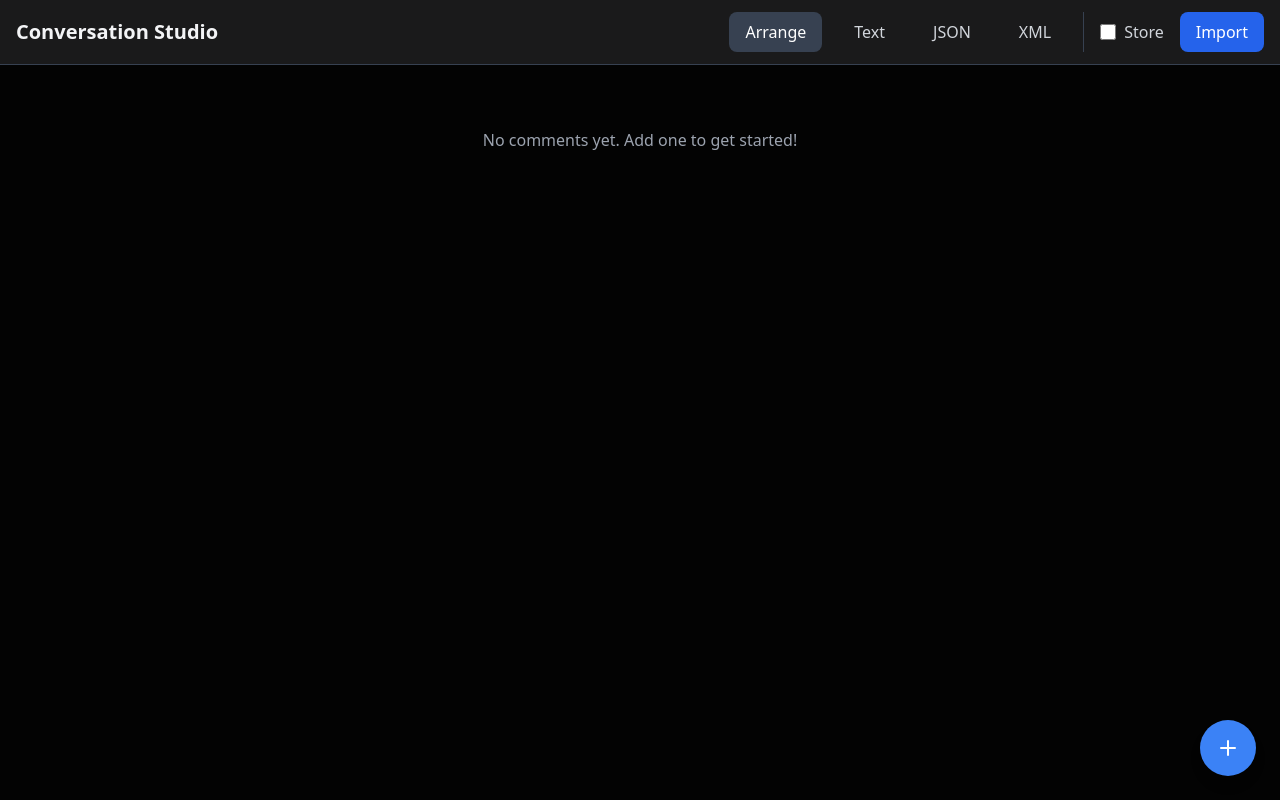
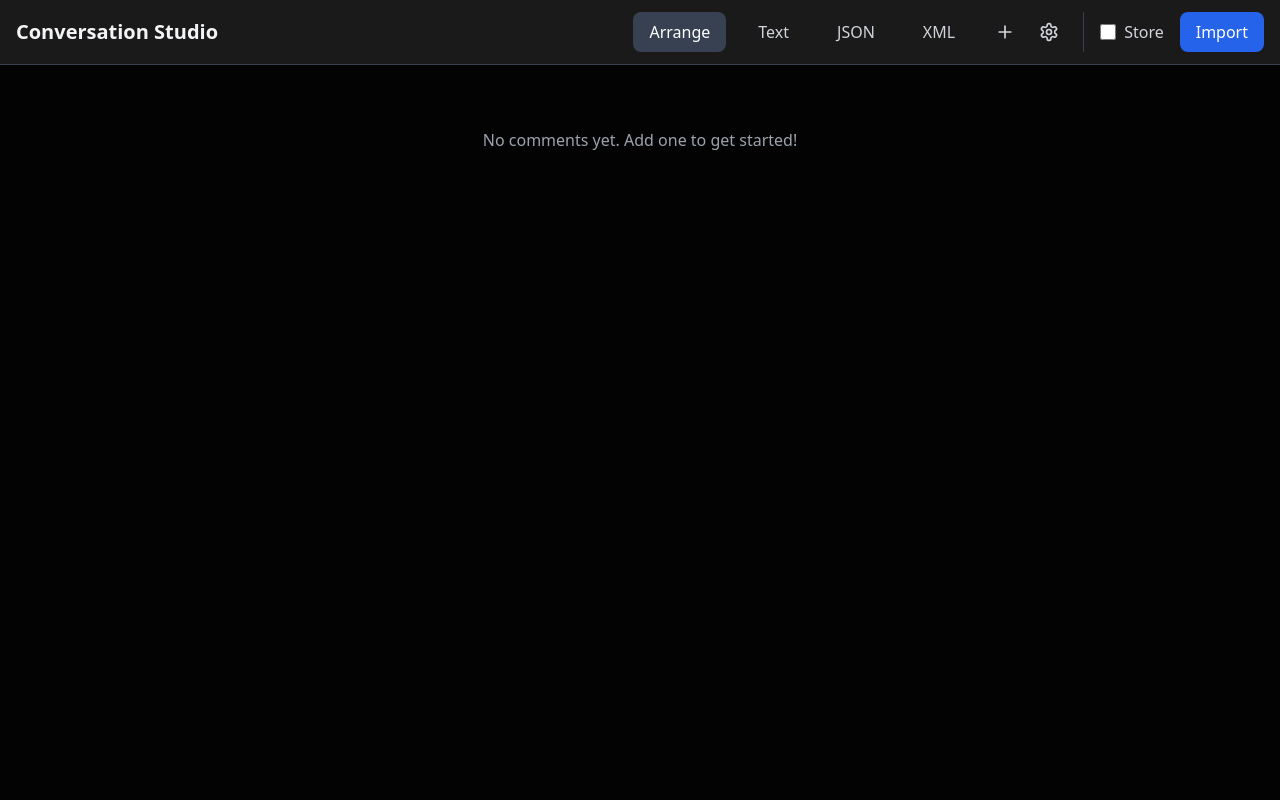
Before and after one commit to johnhenry/conversation-studio, a React (Vite) app: page / in a window 1280 px wide. Built offline with nearby package versions, Linux system fonts and the light colour scheme.

Commit message:
middle: multiple ai providers

```diff
--- a/src/App.tsx
+++ b/src/App.tsx
@@ -7,13 +7,14 @@ import React, {
 } from "react";
 import CommentTree from "./components/CommentTree";
 import CommentEditor from "./components/CommentEditor";
-import { Comment, CommentData, Attachment, ExportFormat } from "./types";
+import { Comment, CommentData, Attachment, ExportFormat, AIConfig } from "./types";
 import * as crypto from "crypto-js";
 import ExportPreview from "./components/ExportPreview";
 import { importComments } from "./utils/import";
-import { DEFAULT_USER_ID, DEFAULT_COMMENT_TYPE } from "./config";
+import { DEFAULT_USER_ID, DEFAULT_COMMENT_TYPE, DEFAULT_AI_CONFIG } from "./config";
 import Header from "./components/Header";
 import { Plus } from "lucide-react";
+import SettingsModal from "./components/SettingsModal";
 
 // Convert Comment to CommentData by removing UI-specific properties
 const stripUIProperties = (comment: Comment): CommentData => ({
@@ -44,6 +45,7 @@ function App() {
   const [attachments, setAttachments] = useState<Attachment[]>([]);
   const [draftContent, setDraftContent] = useState("");
   const [showEditor, setShowEditor] = useState(false);
+  const [showSettings, setShowSettings] = useState(false);
   const [replyToId, setReplyToId] = useState<string | undefined>();
   const [autoReplySettings, setAutoReplySettings] = useState<{
     userId?: string;
@@ -55,6 +57,7 @@ function App() {
   });
   const [isInitialized, setIsInitialized] = useState(false);
   const [selectedCommentId, setSelectedCommentId] = useState<string | undefined>();
+  const [aiConfig, setAIConfig] = useState<AIConfig>(DEFAULT_AI_CONFIG);
   const fileInputRef = useRef<HTMLInputElement>(null);
 
   // Counter for ensuring unique IDs
@@ -526,16 +529,28 @@ function App() {
     return hash.toString().substring(0, 10);
   };
 
+  const handleNewComment = useCallback(() => {
+    setShowEditor(true);
+    setReplyToId(undefined);
+  }, []);
+
+  const handleOpenSettings = useCallback(() => {
+    setShowSettings(true);
+  }, []);
+
   return (
-    <div className="min-h-screen flex flex-col">
+    <div className="min-h-screen bg-[#030303] text-gray-300">
       <Header
         activeTab={activeTab}
         setActiveTab={setActiveTab}
         storeLocally={storeLocally}
         setStoreLocally={setStoreLocally}
         onImport={handleImport}
+        onNewComment={handleNewComment}
+        onOpenSettings={handleOpenSettings}
       />
-      <main className="flex-1 container mx-auto px-4 pt-20 flex flex-col min-h-0">
+
+      <main className="container mx-auto px-4 pt-20 pb-4">
         {activeTab === "arrange" ? (
           <>
             <div className="space-y-4">{commentTree}</div>
@@ -544,6 +559,7 @@ function App() {
           <ExportPreview comments={comments} format={activeTab} />
         )}
       </main>
+
       {showEditor && (
         <CommentEditor
           onSubmit={addComment}
@@ -559,20 +575,16 @@ function App() {
           rootComments={comments}
           autoSetUserId={autoReplySettings.userId}
           autoGenerate={autoReplySettings.autoGenerate}
-          commentType={commentType}
-          setCommentType={setCommentType}
+          aiConfig={aiConfig}
         />
       )}
-      {/* Floating action button */}
-      <div
-        className="floating-action-button"
-        onClick={() => {
-          setShowEditor(true);
-          setReplyToId(undefined);
-        }}
-      >
-        <Plus size={24} />
-      </div>
+
+      <SettingsModal
+        isOpen={showSettings}
+        onClose={() => setShowSettings(false)}
+        aiConfig={aiConfig}
+        onAIConfigChange={setAIConfig}
+      />
     </div>
   );
 }
--- a/src/components/Header.tsx
+++ b/src/components/Header.tsx
@@ -1,5 +1,6 @@
 import React from 'react';
 import { ExportFormat } from '../types';
+import { Plus, Settings } from 'lucide-react';
 
 interface HeaderProps {
   activeTab: ExportFormat | "arrange";
@@ -7,6 +8,8 @@ interface HeaderProps {
   storeLocally: boolean;
   setStoreLocally: (store: boolean) => void;
   onImport: (e: React.ChangeEvent<HTMLInputElement>) => void;
+  onNewComment: () => void;
+  onOpenSettings: () => void;
 }
 
 const Header: React.FC<HeaderProps> = ({
@@ -15,6 +18,8 @@ const Header: React.FC<HeaderProps> = ({
   storeLocally,
   setStoreLocally,
   onImport,
+  onNewComment,
+  onOpenSettings,
 }) => {
   return (
     <header className="fixed top-0 left-0 right-0 bg-[#1A1A1B] border-b border-gray-700 z-50">
@@ -70,6 +75,24 @@ const Header: React.FC<HeaderProps> = ({
               XML
             </button>
 
+            {/* Action Buttons */}
+            <div className="flex items-center space-x-2">
+              <button
+                onClick={onNewComment}
+                className="p-2 rounded-lg text-gray-300 hover:bg-gray-700 hover:text-white transition-colors"
+                title="New Comment"
+              >
+                <Plus size={20} />
+              </button>
+              <button
+                onClick={onOpenSettings}
+                className="p-2 rounded-lg text-gray-300 hover:bg-gray-700 hover:text-white transition-colors"
+                title="Settings"
+              >
+                <Settings size={20} />
+              </button>
+            </div>
+
             {/* Settings and Import */}
             <div className="flex items-center space-x-4 ml-4 pl-4 border-l border-gray-700">
               <label className="flex items-center space-x-2 text-gray-300">
--- /dev/null
+++ b/src/components/SettingsModal.tsx
@@ -0,0 +1,71 @@
+import React from 'react';
+import { X } from 'lucide-react';
+import type { AIConfig } from '../config';
+
+interface SettingsModalProps {
+    isOpen: boolean;
+    onClose: () => void;
+    aiConfig: AIConfig;
+    onAIConfigChange: (config: AIConfig) => void;
+}
+
+const SettingsModal: React.FC<SettingsModalProps> = ({
+    isOpen,
+    onClose,
+    aiConfig,
+    onAIConfigChange,
+}) => {
+    if (!isOpen) return null;
+
+    const handleEndpointChange = (e: React.ChangeEvent<HTMLInputElement>) => {
+        onAIConfigChange({ ...aiConfig, endpoint: e.target.value });
+    };
+
+    const handleModelChange = (e: React.ChangeEvent<HTMLInputElement>) => {
+        onAIConfigChange({ ...aiConfig, model: e.target.value });
+    };
+
+    return (
+        <div className="fixed inset-0 bg-black bg-opacity-50 z-50 flex items-center justify-center">
+            <div className="bg-[#1A1A1B] rounded-lg p-6 w-full max-w-md">
+                <div className="flex justify-between items-center mb-4">
+                    <h2 className="text-xl font-semibold text-gray-100">Settings</h2>
+                    <button
+                        onClick={onClose}
+                        className="text-gray-400 hover:text-gray-200 transition-colors"
+                    >
+                        <X size={24} />
+                    </button>
+                </div>
+
+                <div className="space-y-4">
+                    <div>
+                        <label className="block text-sm font-medium text-gray-300 mb-1">
+                            AI Endpoint
+                        </label>
+                        <input
+                            type="text"
+                            value={aiConfig.endpoint}
+                            onChange={handleEndpointChange}
+                            className="w-full px-3 py-2 bg-gray-800 border border-gray-700 rounded-lg text-gray-200 focus:outline-none focus:border-blue-500"
+                        />
+                    </div>
+
+                    <div>
+                        <label className="block text-sm font-medium text-gray-300 mb-1">
+                            AI Model
+                        </label>
+                        <input
+                            type="text"
+                            value={aiConfig.model}
+                            onChange={handleModelChange}
+                            className="w-full px-3 py-2 bg-gray-800 border border-gray-700 rounded-lg text-gray-200 focus:outline-none focus:border-blue-500"
+                        />
+                    </div>
+                </div>
+            </div>
+        </div>
+    );
+};
+
+export default SettingsModal;
--- a/src/config.ts
+++ b/src/config.ts
@@ -7,3 +7,13 @@ export const CYCLE_USER_IDS =  [
     "donna",
 ];
 export const CYCLE_TYPES =["user", "assistant", "system"];
+
+export interface AIConfig {
+    endpoint: string;
+    model: string;
+}
+
+export const DEFAULT_AI_CONFIG: AIConfig = {
+    endpoint: "http://localhost:11434/v1/chat/completions",
+    model: "llama3.2:latest"
+};
--- a/src/types.ts
+++ b/src/types.ts
@@ -74,3 +74,8 @@ export interface CommentEditorProps {
   autoSetUserId?: string;
   autoGenerate?: boolean;
 }
+
+export interface AIConfig {
+  endpoint: string;
+  model: string;
+}
```
Also changed, not shown: src/components/CommentEditor.tsx (+18 -36 lines).
